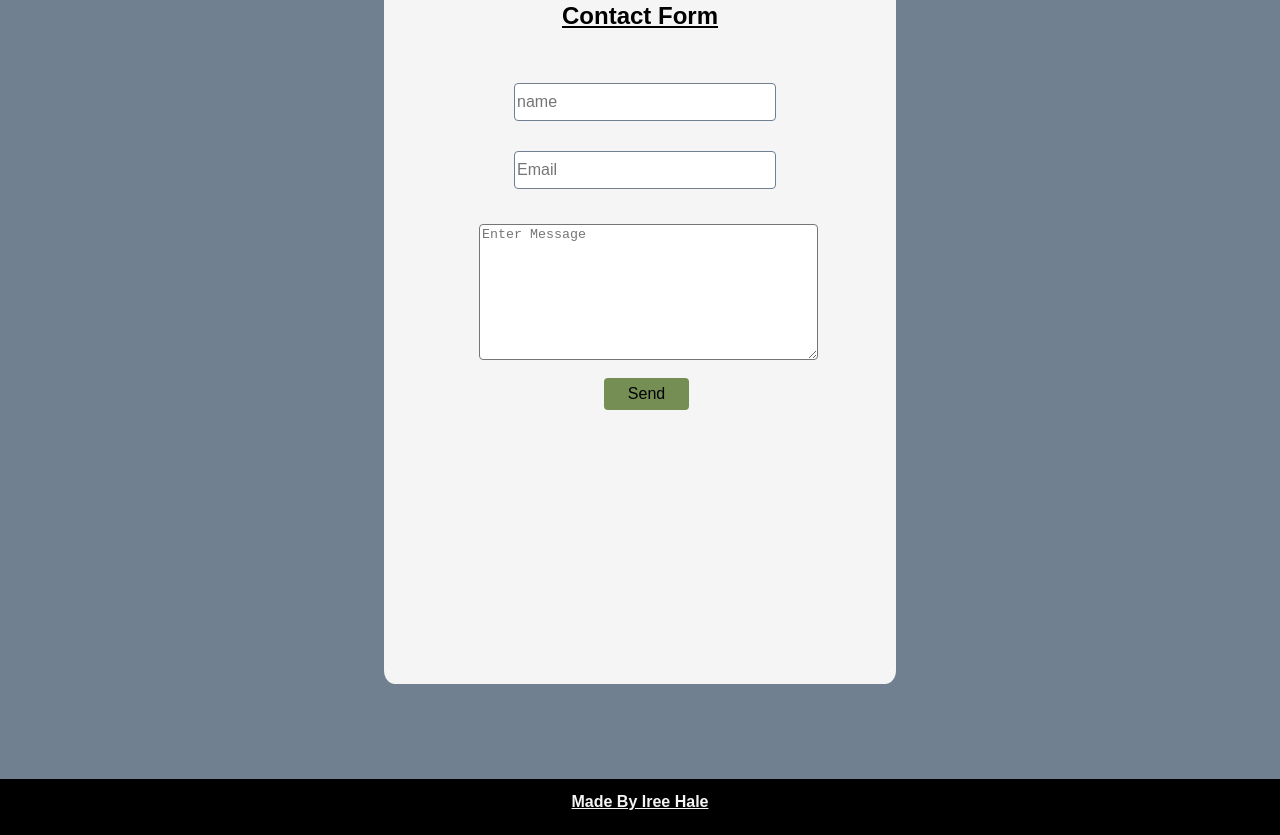
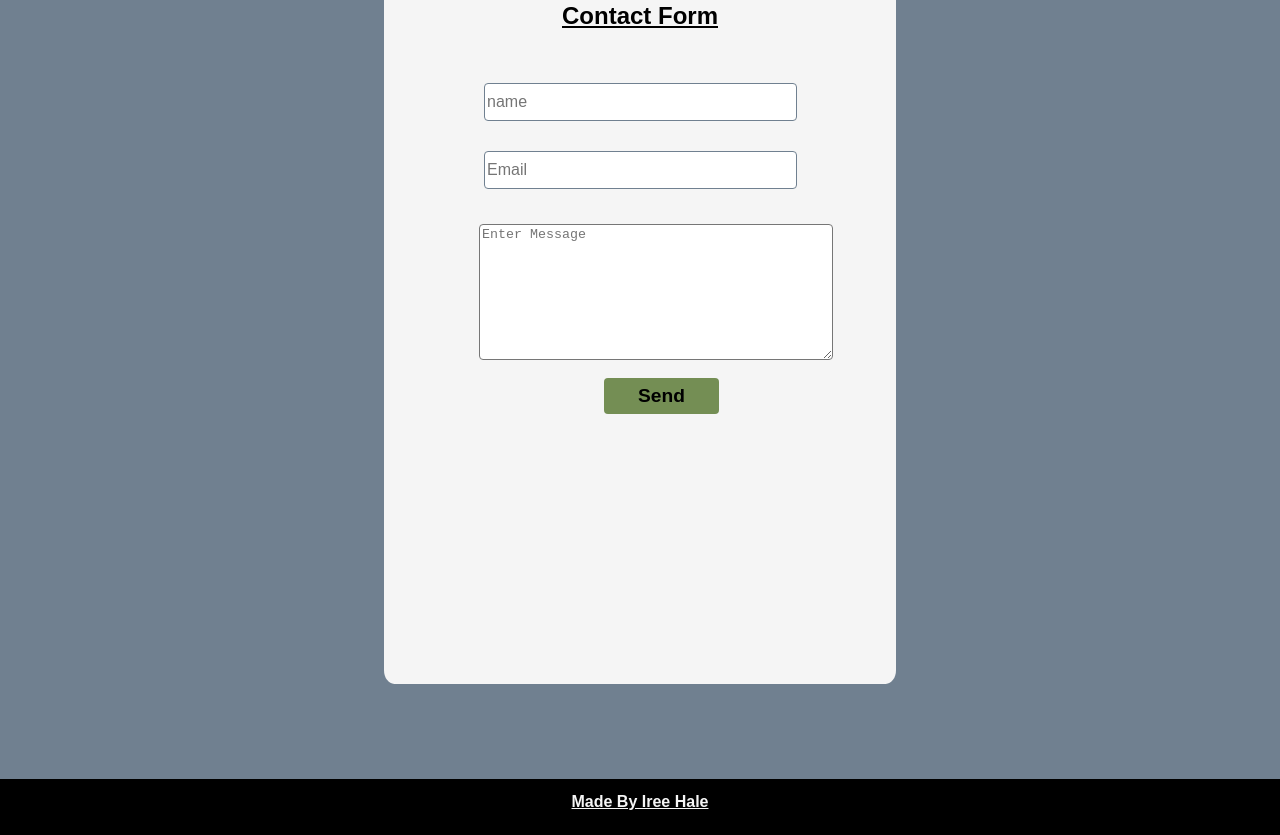
Before and after one commit to IreeHale/Portfolio, a plain HTML site: page index.html in a window 1280 px wide. Shown: the part 2272-3107 px from the top of the page. Drawn offline with Linux system fonts and the light colour scheme.

Commit message:
adding last touches to the contact form

```diff
--- a/styles.css
+++ b/styles.css
@@ -139,8 +139,8 @@ video {
 }
 
 #name{
-    margin-left: 130px;
-    width: 50%;
+    margin-left: 100px;
+    width: 60%;
     height: 5%;
     font-size: 1rem;
     border-radius: 4px;
@@ -149,8 +149,8 @@ video {
 
 #email{
     margin-top: 30px;
-    margin-left: 130px;
-    width: 50%;
+    margin-left: 100px;
+    width: 60%;
     height: 5%;
     font-size: 1rem;
     border-radius: 4px;
@@ -160,7 +160,7 @@ video {
 #question{
     margin-top: 35px;
     height: 130px;
-    width: 65%;
+    width: 68%;
     margin-left: 95px;
     color: slategrey;
     border-radius: 4px;
@@ -170,11 +170,12 @@ video {
     margin-left: 220px;
     margin-top: 15px;
     padding: 7px;
-    width: 85px;
+    width: 115px;
     border-radius: 4px;
     border: none;
     background-color: #748e54;
-    font-size: 1rem;
+    font-size: 1.2rem;
+    font-weight: bold;
 }
 
 footer {
```
